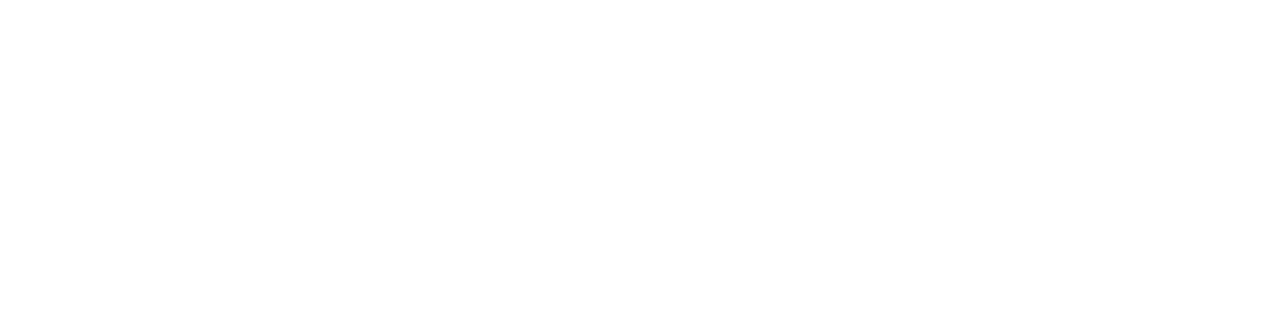
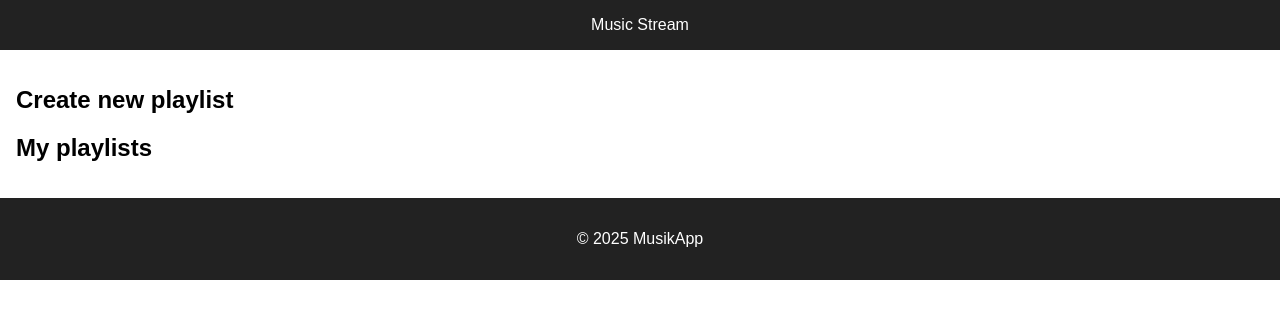
Before and after one commit to Axziomatic/musikstreaming, a plain HTML site: page index.html in a window 1280 px wide. Drawn offline with Linux system fonts and the light colour scheme.

Commit message:
Added basic styling and layout

```diff
--- a/index.html
+++ b/index.html
@@ -4,7 +4,24 @@
     <meta charset="UTF-8" />
     <meta name="viewport" content="width=device-width, initial-scale=1.0" />
     <link rel="stylesheet" href="style.css" />
-    <title>Document</title>
+    <title>Music Stream</title>
   </head>
-  <body></body>
+  <body>
+    <header>Music Stream</header>
+    <main>
+      <section>
+        <h2 id="playlist-form">Create new playlist</h2>
+        <!-- Form goes here -->
+      </section>
+
+      <section>
+        <h2 id="playlist-display">My playlists</h2>
+        <!-- Playlist goes here -->
+      </section>
+    </main>
+    <footer>
+      <p>&copy; 2025 MusikApp</p>
+    </footer>
+    <script src="script.js"></script>
+  </body>
 </html>
--- a/style.css
+++ b/style.css
@@ -0,0 +1,16 @@
+body {
+  margin: 0;
+  font-family: sans-serif;
+}
+
+header,
+footer {
+  background-color: #222;
+  color: white;
+  padding: 1rem;
+  text-align: center;
+}
+
+main {
+  padding: 1rem;
+}
```
Also changed, not shown: 1 other file.
